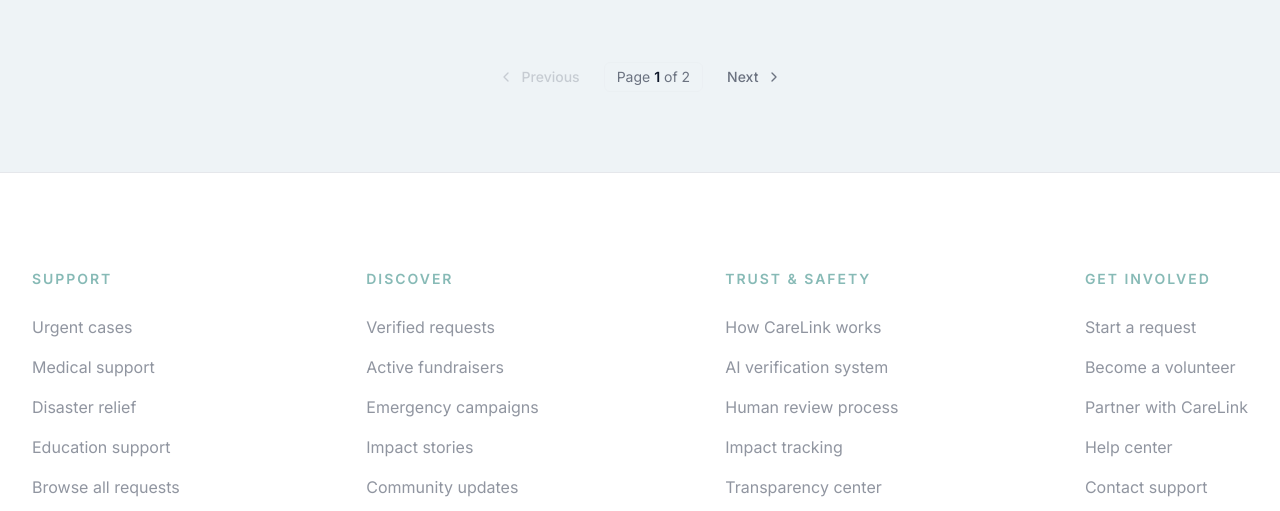
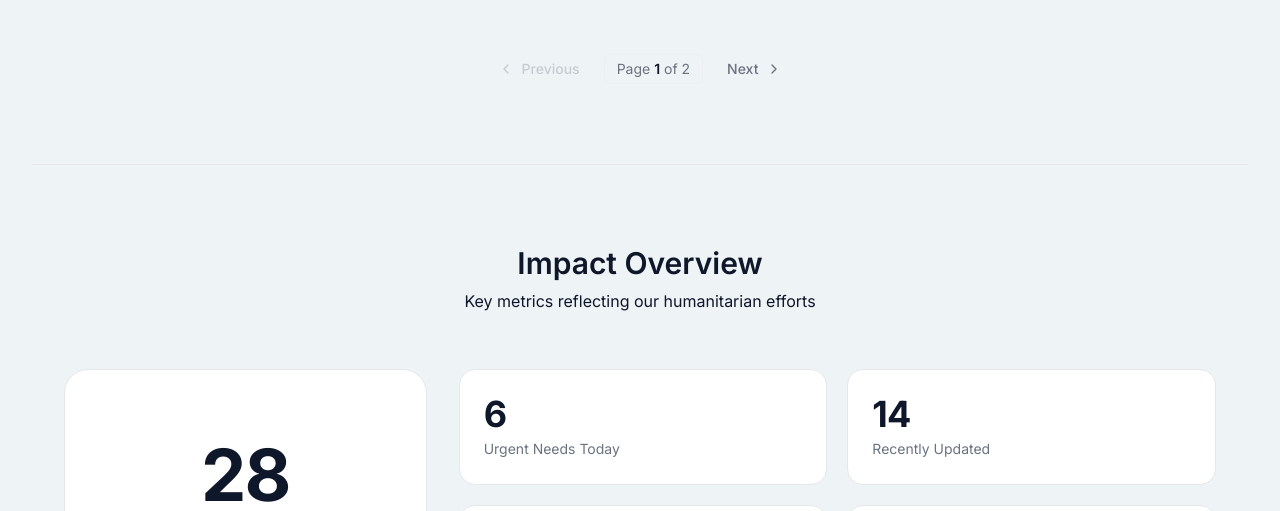
Before and after one commit to RayhanaAkterDev/Foundation-Management-system, a React (Vite) app in the folder frontend/: page /campaigns in a window 1280 px wide. Shown: the part 2289-2800 px from the top of the page. Built offline with nearby package versions, Linux system fonts and the light colour scheme.

Commit message:
feat(campaigns-stats): adding impact stats

```diff
--- a/frontend/src/pages/public/campaigns/sections/HeroSection.jsx
+++ b/frontend/src/pages/public/campaigns/sections/HeroSection.jsx
@@ -64,7 +64,7 @@
                     </div>
 
                     {/* Stats */}
-                    <div className="mt-14 flex flex-wrap items-center justify-center gap-x-8 gap-y-3 text-sm text-text-secondary">
+                    <div className="mt-14 flex flex-col sm:flex-row items-center justify-center gap-x-8 gap-y-3 text-sm text-text-secondary">
                         <div>✓ Verified Requests</div>
                         <div>✓ Transparent Progress Tracking</div>
                         <div>✓ AI-Assisted Prioritization</div>
--- a/frontend/src/pages/public/campaigns/sections/campaignContainer/CampaignContainer.jsx
+++ b/frontend/src/pages/public/campaigns/sections/campaignContainer/CampaignContainer.jsx
@@ -4,6 +4,7 @@
 import CampaignCard from './CampaignCard';
 import SectionHeading from '@/components/SectionHeading';
 import Pagination from './Pagination';
+import Stats from './Stats';
 
 const ITEMS_PER_PAGE = 6;
 
@@ -11,15 +12,19 @@
     const [search, setSearch] = useState('');
     const [currentPage, setCurrentPage] = useState(1);
 
-    // Filter
+    // SAFE FILTER (prevents .toLowerCase crash)
     const filteredCampaigns = useMemo(() => {
-        return campaignsData.filter(
-            (c) =>
-                c.title.toLowerCase().includes(search.toLowerCase()) ||
-                c.description.toLowerCase().includes(search.toLower()),
-        );
+        const query = (search || '').toString().toLowerCase();
+
+        return campaignsData.filter((c) => {
+            const title = (c.title || '').toString().toLowerCase();
+            const description = (c.description || '').toString().toLowerCase();
+
+            return title.includes(query) || description.includes(query);
+        });
     }, [search]);
 
+    // TOTAL PAGES (never 0)
     const totalPages = Math.max(
         1,
         Math.ceil(filteredCampaigns.length / ITEMS_PER_PAGE),
@@ -27,46 +32,66 @@
 
     const safeCurrentPage = Math.min(currentPage, totalPages);
 
+    // PAGINATED DATA
     const currentCampaigns = useMemo(() => {
         const start = (safeCurrentPage - 1) * ITEMS_PER_PAGE;
         const end = start + ITEMS_PER_PAGE;
         return filteredCampaigns.slice(start, end);
     }, [safeCurrentPage, filteredCampaigns]);
 
+    // ACTIVE CAMPAIGN NUMBER COUNT
+    const formatCampaignCount = (count) => {
+        if (count <= 10) return `${Math.max(1, count - 1)}+`;
+
+        if (count <= 100) {
+            const rounded = Math.floor(count / 5) * 5;
+            return `${rounded}+`;
+        }
+
+        if (count <= 1000) {
+            const rounded = Math.floor(count / 10) * 10;
+            return `${rounded}+`;
+        }
+
+        const rounded = Math.floor(count / 50) * 50;
+        return `${rounded}+`;
+    };
+
     return (
         <section className="section-gap">
             <div className="container-width">
-                {/* HEADER (STATIC) */}
+                {/* HEADER */}
                 <div className="flex flex-col gap-3">
                     <p className="text-xs uppercase tracking-[0.3em] text-zinc-500">
                         Ongoing Initiatives
                     </p>
-
                     <SectionHeading
                         align="left"
-                        title="10+ Active Campaigns"
+                        title={`${formatCampaignCount(campaignsData.length)} Active Campaigns`}
                         headingSize="sectionHero"
                     />
+                </div>
 
-                    {/* SEARCH RESULT INFO (DYNAMIC) */}
+                {/* SEARCH */}
+                <div>
+                    <SearchBar
+                        value={search}
+                        onChange={(value) => {
+                            setSearch(String(value || ''));
+                            setCurrentPage(1);
+                        }}
+                    />
+
+                    {/* SEARCH RESULT TEXT */}
                     {search && (
-                        <p className="text-sm text-text-secondary">
+                        <p className="text-sm text-text-secondary/80">
                             {filteredCampaigns.length} active campaigns found
                         </p>
                     )}
                 </div>
 
-                {/* Search */}
-                <SearchBar
-                    value={search}
-                    onChange={(value) => {
-                        setSearch(value);
-                        setCurrentPage(1);
-                    }}
-                />
-
-                {/* Grid */}
-                <div className="grid gap-8 md:grid-cols-2 lg:grid-cols-3 mt-8">
+                {/* GRID */}
+                <div className="grid gap-8 grid-cols-1 md:grid-cols-2 lg:grid-cols-3 pt-8">
                     {filteredCampaigns.length > 0 ? (
                         currentCampaigns.map((campaign) => (
                             <CampaignCard
@@ -87,7 +112,7 @@
                     )}
                 </div>
 
-                {/* Pagination */}
+                {/* PAGINATION */}
                 {filteredCampaigns.length > 0 && (
                     <Pagination
                         currentPage={safeCurrentPage}
@@ -95,6 +120,9 @@
                         onPageChange={setCurrentPage}
                     />
                 )}
+
+                {/* Stats */}
+                <Stats />
             </div>
         </section>
     );
--- a/frontend/src/pages/public/campaigns/sections/campaignContainer/Pagination.jsx
+++ b/frontend/src/pages/public/campaigns/sections/campaignContainer/Pagination.jsx
@@ -3,7 +3,7 @@
 
 const Pagination = ({ currentPage, totalPages, onPageChange }) => {
     return (
-        <div className="flex items-center justify-center mt-16">
+        <div className="flex items-center justify-center mt-16 mb-20">
             <div className="flex items-center gap-6">
                 {/* Prev */}
                 <button
--- a/frontend/src/pages/public/campaigns/sections/campaignContainer/SearchBar.jsx
+++ b/frontend/src/pages/public/campaigns/sections/campaignContainer/SearchBar.jsx
@@ -10,7 +10,7 @@
                 pt-2 pb-4
                 transition-colors
                 focus-within:border-primary/20
-                mb-12 mt-8
+                mb-2 mt-8
             "
         >
             <FiSearch className="text-text-secondary text-lg shrink-0" />
--- /dev/null
+++ b/frontend/src/pages/public/campaigns/sections/campaignContainer/Stats.jsx
@@ -0,0 +1,97 @@
+import React from 'react';
+
+const stats = [
+    {
+        label: 'Active Campaigns',
+        value: '28',
+    },
+    {
+        label: 'Urgent Needs Today',
+        value: '6',
+    },
+    {
+        label: 'Recently Updated',
+        value: '14',
+    },
+    {
+        label: 'Verified Campaigns',
+        value: '100%',
+    },
+    {
+        label: 'Verified Campaigns',
+        value: '100%',
+    },
+];
+
+const Stats = () => {
+    const [primary, ...rest] = stats;
+
+    return (
+        <section className="border-t border-border">
+            <div className="container-width py-16 md:py-20">
+                {/* Header */}
+                <div className="text-center mb-12 md:mb-14">
+                    <h2 className="text-2xl md:text-3xl font-semibold">
+                        Impact Overview
+                    </h2>
+                    <p className="mt-2 text-sm md:text-base">
+                        Key metrics reflecting our humanitarian efforts
+                    </p>
+                </div>
+
+                <div className="grid lg:grid-cols-3 gap-8 items-stretch">
+                    {/* Primary Stat */}
+                    <div
+                        className="lg:col-span-1 relative overflow-hidden rounded-3xl px-8 py-10
+                        bg-white border border-border
+                        flex flex-col justify-center text-center"
+                    >
+                        {primary.icon && (
+                            <div className="mb-5 flex justify-center text-accent">
+                                <primary.icon className="size-8 md:size-9" />
+                            </div>
+                        )}
+
+                        <div className="text-6xl md:text-7xl font-bold tracking-tight">
+                            {primary.value}
+                        </div>
+
+                        <p className="mt-3 text-text-secondary text-base md:text-lg">
+                            {primary.label}
+                        </p>
+                    </div>
+
+                    {/* Supporting Stats */}
+                    <div className="lg:col-span-2 grid sm:grid-cols-2 gap-5">
+                        {rest.map((stat) => (
+                            <div
+                                key={stat.id || stat.label}
+                                className="group relative rounded-2xl p-6
+                                bg-white border border-border"
+                            >
+                                {/* subtle hover accent */}
+                                <div className="absolute inset-x-0 top-0 h-px bg-accent scale-x-0 group-hover:scale-x-100 transition-transform origin-left" />
+
+                                {/* {stat.icon && (
+                                    <div className="mb-3 flex justify-center group-hover:text-accent transition-colors">
+                                        <stat.icon className="size-6" />
+                                    </div>
+                                )} */}
+
+                                <div className="text-3xl md:text-4xl font-bold text-text-white tracking-tight">
+                                    {stat.value}
+                                </div>
+
+                                <p className="text-text-secondary text-sm mt-1 leading-relaxed">
+                                    {stat.label}
+                                </p>
+                            </div>
+                        ))}
+                    </div>
+                </div>
+            </div>
+        </section>
+    );
+};
+
+export default Stats;
```
